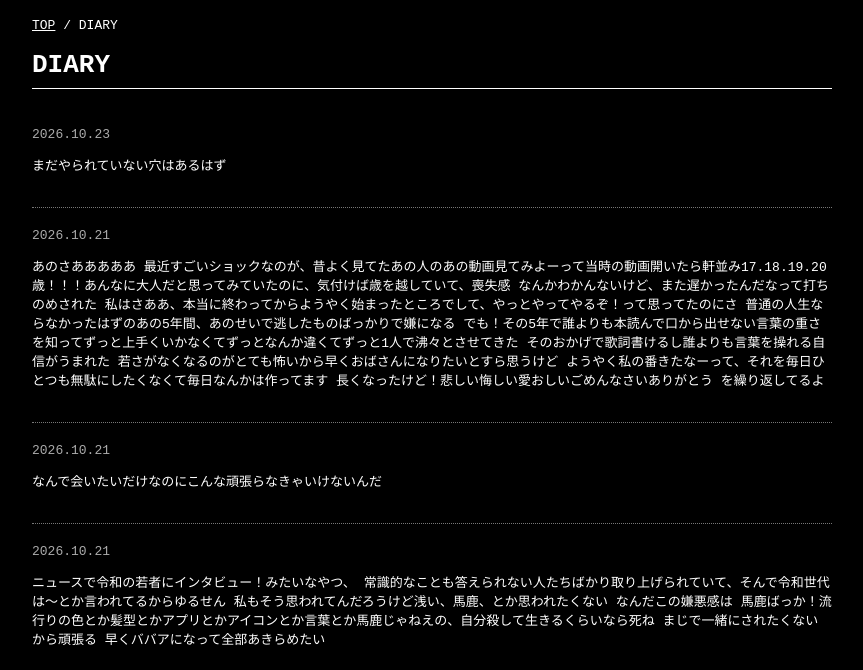
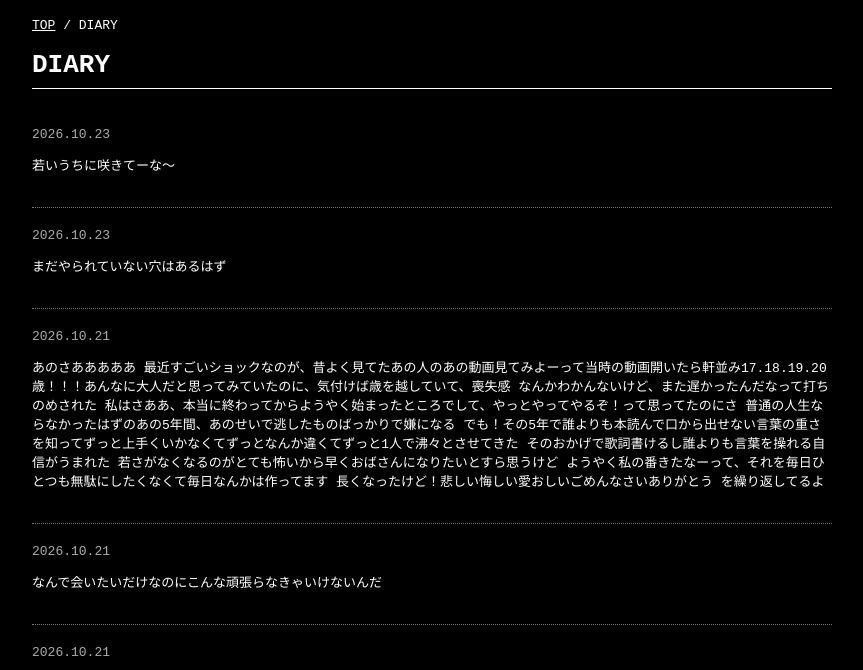
Before and after one commit to i3issu/i3issu, a plain HTML site: page diary.html in a window 1280 px wide. Shown: the part 89-759 px from the top of the page, without its empty margins (208-1071 px from the left). Drawn offline with Linux system fonts and the light colour scheme.

Commit message:
diary.html を更新

```diff
--- a/diary.html
+++ b/diary.html
@@ -71,6 +71,13 @@ DIARY
 </p>
 
 <h1>DIARY</h1>
+
+<div class="entry">
+<div class="date">2026.10.23</div>
+<p>
+若いうちに咲きてーな〜
+</p>
+</div>
 
 <div class="entry">
 <div class="date">2026.10.23</div>
```
